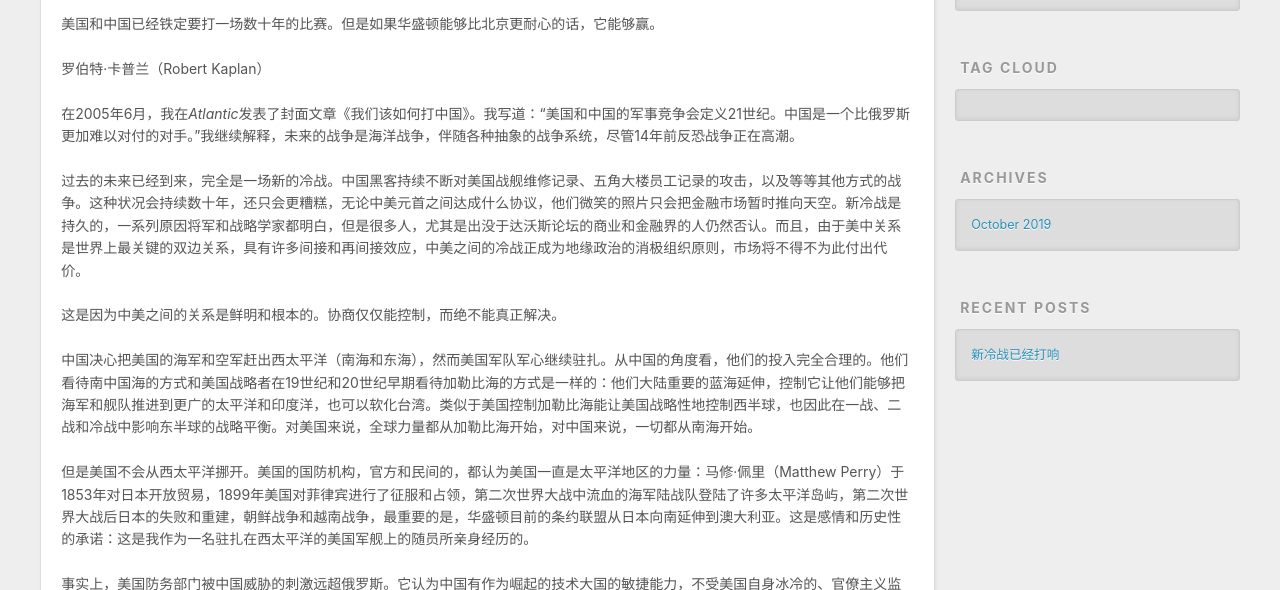
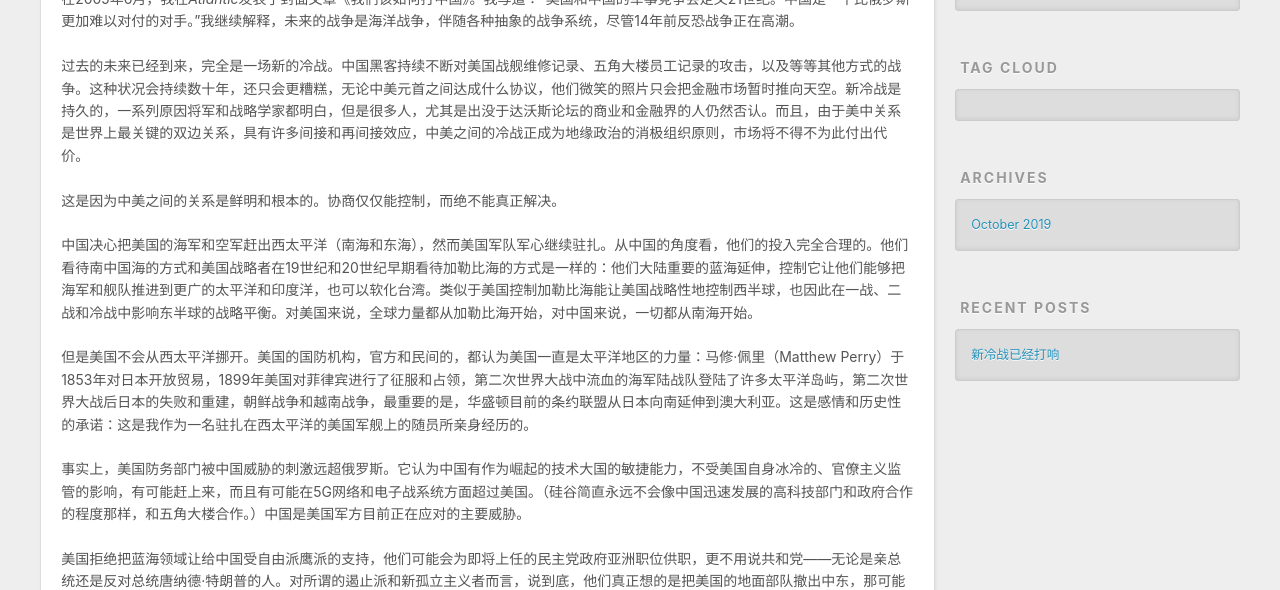
Before and after one commit to hzt12345/hzt12345.github.io, a plain HTML site: page 2019/10/10/新冷战已经打响/index.html in a window 1280 px wide. Shown: the part 510-1100 px from the top of the page. Drawn offline with nearby package versions, Linux system fonts and the light colour scheme.

Commit message:
Site updated: 2019-10-10 01:14:47

```diff
--- a/2019/10/10/新冷战已经打响/index.html
+++ b/2019/10/10/新冷战已经打响/index.html
@@ -7,17 +7,17 @@
 
   <title>新冷战已经打响 | Hexo</title>
   <meta name="viewport" content="width=device-width, initial-scale=1, maximum-scale=1">
-  <meta name="description" content="新冷战已经打响美国和中国已经铁定要打一场数十年的比赛。但是如果华盛顿能够比北京更耐心的话，它能够赢。 罗伯特·卡普兰（Robert Kaplan） 在2005年6月，我在Atlantic发表了封面文章《我们该如何打中国》。我写道：“美国和中国的军事竞争会定义21世纪。中国是一个比俄罗斯更加难以对付的对手。”我继续解释，未来的战争是海洋战争，伴随各种抽象的战争系统，尽管14年前反恐战争正在高潮。 过">
+  <meta name="description" content="美国和中国已经铁定要打一场数十年的比赛。但是如果华盛顿能够比北京更耐心的话，它能够赢。">
 <meta property="og:type" content="article">
 <meta property="og:title" content="新冷战已经打响">
 <meta property="og:url" content="http://yoursite.com/2019/10/10/新冷战已经打响/index.html">
 <meta property="og:site_name" content="Hexo">
-<meta property="og:description" content="新冷战已经打响美国和中国已经铁定要打一场数十年的比赛。但是如果华盛顿能够比北京更耐心的话，它能够赢。 罗伯特·卡普兰（Robert Kaplan） 在2005年6月，我在Atlantic发表了封面文章《我们该如何打中国》。我写道：“美国和中国的军事竞争会定义21世纪。中国是一个比俄罗斯更加难以对付的对手。”我继续解释，未来的战争是海洋战争，伴随各种抽象的战争系统，尽管14年前反恐战争正在高潮。 过">
+<meta property="og:description" content="美国和中国已经铁定要打一场数十年的比赛。但是如果华盛顿能够比北京更耐心的话，它能够赢。">
 <meta property="og:locale" content="en">
-<meta property="og:updated_time" content="2019-10-09T17:12:48.104Z">
+<meta property="og:updated_time" content="2019-10-09T17:14:41.029Z">
 <meta name="twitter:card" content="summary">
 <meta name="twitter:title" content="新冷战已经打响">
-<meta name="twitter:description" content="新冷战已经打响美国和中国已经铁定要打一场数十年的比赛。但是如果华盛顿能够比北京更耐心的话，它能够赢。 罗伯特·卡普兰（Robert Kaplan） 在2005年6月，我在Atlantic发表了封面文章《我们该如何打中国》。我写道：“美国和中国的军事竞争会定义21世纪。中国是一个比俄罗斯更加难以对付的对手。”我继续解释，未来的战争是海洋战争，伴随各种抽象的战争系统，尽管14年前反恐战争正在高潮。 过">
+<meta name="twitter:description" content="美国和中国已经铁定要打一场数十年的比赛。但是如果华盛顿能够比北京更耐心的话，它能够赢。">
 
     <link rel="alternate" href="/atom.xml" title="Hexo" type="application/atom+xml">
 
@@ -86,8 +86,7 @@
 
     <div class="article-entry" itemprop="articleBody">
 
-        <h1 id="新冷战已经打响"><a href="#新冷战已经打响" class="headerlink" title="新冷战已经打响"></a>新冷战已经打响</h1><p>美国和中国已经铁定要打一场数十年的比赛。但是如果华盛顿能够比北京更耐心的话，它能够赢。</p>
-<p>罗伯特·卡普兰（Robert Kaplan）</p>
+        <p>罗伯特·卡普兰（Robert Kaplan）</p>
 <p>在2005年6月，我在<em>Atlantic</em>发表了封面文章《我们该如何打中国》。我写道：“美国和中国的军事竞争会定义21世纪。中国是一个比俄罗斯更加难以对付的对手。”我继续解释，未来的战争是海洋战争，伴随各种抽象的战争系统，尽管14年前反恐战争正在高潮。</p>
 <p>过去的未来已经到来，完全是一场新的冷战。中国黑客持续不断对美国战舰维修记录、五角大楼员工记录的攻击，以及等等其他方式的战争。这种状况会持续数十年，还只会更糟糕，无论中美元首之间达成什么协议，他们微笑的照片只会把金融市场暂时推向天空。新冷战是持久的，一系列原因将军和战略学家都明白，但是很多人，尤其是出没于达沃斯论坛的商业和金融界的人仍然否认。而且，由于美中关系是世界上最关键的双边关系，具有许多间接和再间接效应，中美之间的冷战正成为地缘政治的消极组织原则，市场将不得不为此付出代价。</p>
 <p>这是因为中美之间的关系是鲜明和根本的。协商仅仅能控制，而绝不能真正解决。</p>
```
Also changed, not shown: index.html (+1 -2 lines).
